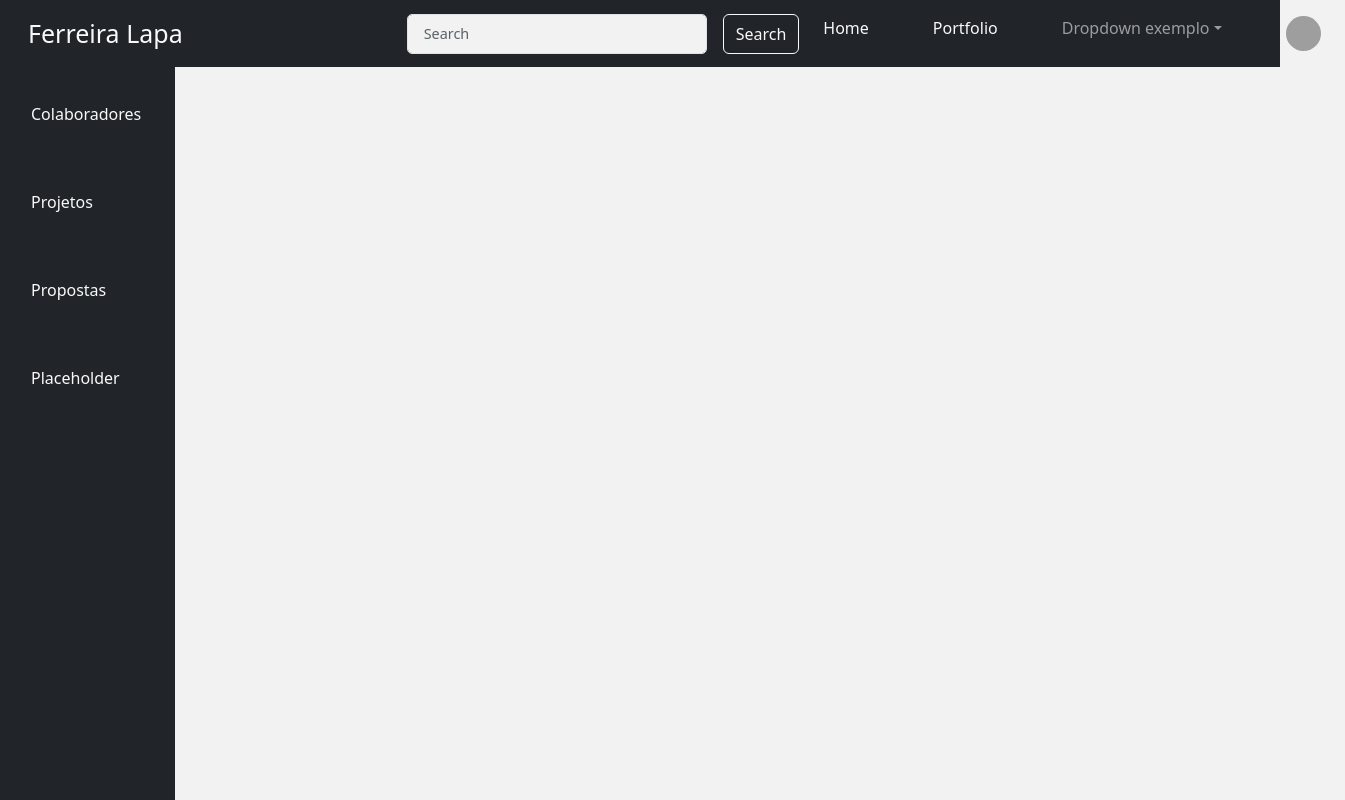
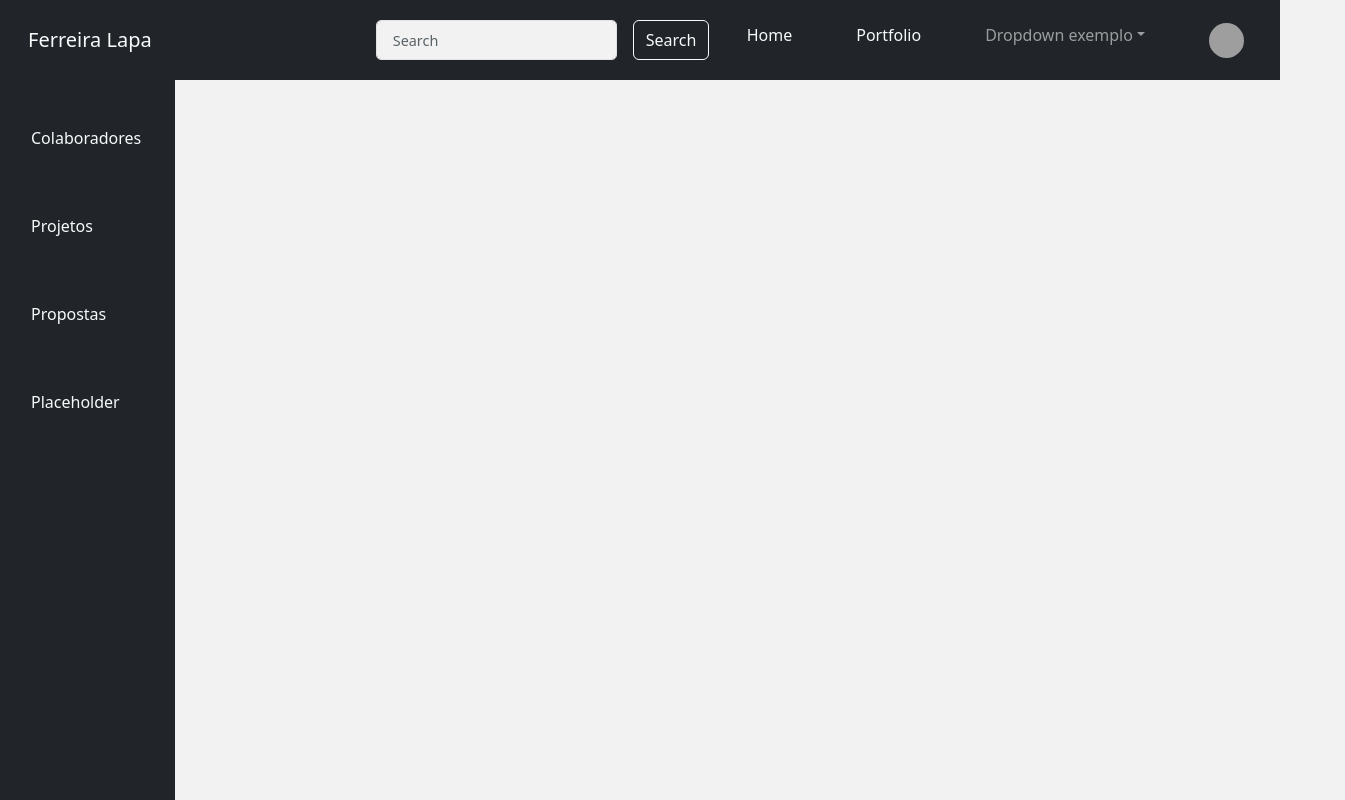
Before and after one commit to carlosLapa/fl-dashboard, a React (Create React App) app in the folder frontweb/: page / in a window 1280 px wide. Shown: the whole page, 1345 px wide, since content can reach past the window. Built offline with nearby package versions, Linux system fonts and the light colour scheme; grey boxes are pictures that could not be loaded.

Commit message:
Navbar styling

```diff
--- a/frontweb/src/App.tsx
+++ b/frontweb/src/App.tsx
@@ -1,8 +1,8 @@
+import NavbarFL from 'components/Navbar/indexNavbarRB';
+import SidebarFL from 'components/Sidebar/indexSidebarRB';
+
 import './assets/styles/_variables.scss';
 import './App.css';
-import Navbar from 'components/Navbar';
-import NavbarFL from 'components/Navbar/indexNavbarRB';
-import SidebarFL from 'components/Sidebar/indexSidebarRB';
 
 function App() {
   return (
--- a/frontweb/src/components/Navbar/indexNavbarRB.tsx
+++ b/frontweb/src/components/Navbar/indexNavbarRB.tsx
@@ -10,7 +10,7 @@ import './styles.css';
 
 function NavbarFL() {
   return (
-    <Navbar expand="lg" className="bg-dark navbar-dark">
+    <Navbar expand="lg" className="bg-dark navbar-dark custom-navbar">
       <Container fluid>
         <Navbar.Brand href="#" className="text-light me-5 ms-3 fl-brand">
           Ferreira Lapa
--- a/frontweb/src/components/Navbar/styles.css
+++ b/frontweb/src/components/Navbar/styles.css
@@ -1,3 +1,7 @@
+.custom-navbar {
+  height: 80px; /* Adjust the value as needed */
+}
+
 .search-textarea {
   width: 300px;
   height: 40px;
--- a/frontweb/src/components/Sidebar/indexSidebarRB.tsx
+++ b/frontweb/src/components/Sidebar/indexSidebarRB.tsx
@@ -6,7 +6,7 @@ function SidebarFL() {
   return (
     <div className="d-flex">
       <div className="sidebar bg-dark">
-        <Nav className="flex-column mt-4">
+        <Nav className="flex-column mt-5">
           <Nav.Link href="#action1" className="text-light mb-5">Colaboradores</Nav.Link>
           <Nav.Link href="#action2" className="text-light mb-5">Projetos</Nav.Link>
           <Nav.Link href="#action3" className="text-light mb-5">Propostas</Nav.Link>
```
